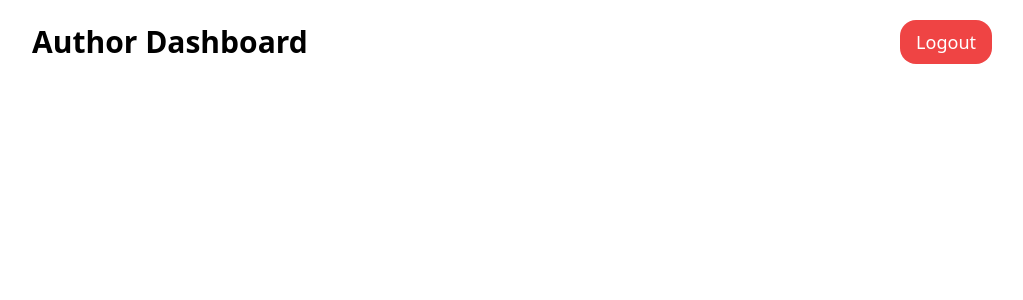
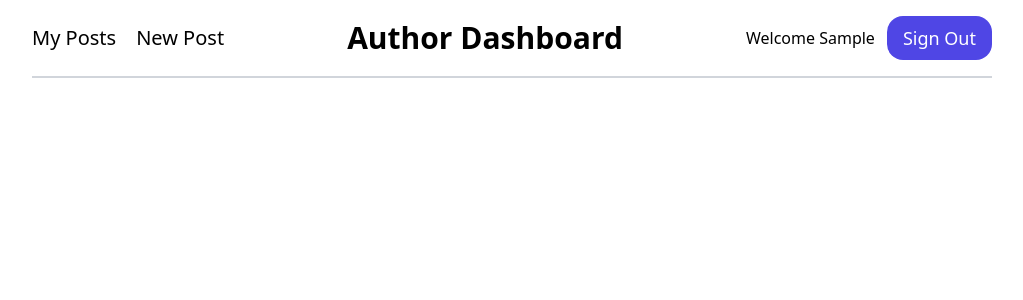
Before and after one commit to alex-delia/blog, a React (Vite) app in the folder frontend-author/: page / in a window 1280 px wide. Shown: the top 300 px of the page, without its empty margins (128-1151 px from the left). Built offline with nearby package versions, Linux system fonts and the light colour scheme; sample sign-in values are in the browser's storage.

Commit message:
show authors a navbar when logged in

```diff
--- a/frontend-author/src/App.jsx
+++ b/frontend-author/src/App.jsx
@@ -1,10 +1,10 @@
 import { Outlet, Navigate } from "react-router-dom";
 import { useContext } from "react";
 import AuthContext from "./context/AuthContext";
-import Button from "./components/common/Button";
+import NavBar from "./components/layout/Navbar";
 
 function App() {
-  const { isAuthenticated, logout } = useContext(AuthContext);
+  const { isAuthenticated } = useContext(AuthContext);
 
   if (!isAuthenticated) {
     return <Navigate to='login' replace />;
@@ -12,10 +12,7 @@ function App() {
 
   return (
     <div className='min-h-screen lg:px-40 md:px-20 px-10 pb-20'>
-      <div className="flex items-center justify-between mt-5">
-        <h1 className='text-3xl font-bold'>Author Dashboard</h1>
-        <Button text='Logout' onClick={logout} bgColor="bg-red-500" hoverColor="bg-red-400" />
-      </div>
+      <NavBar />
       <Outlet />
     </div>
   );
--- /dev/null
+++ b/frontend-author/src/components/layout/Navbar.jsx
@@ -0,0 +1,78 @@
+import { Link } from "react-router-dom";
+import Button from '../common/Button.jsx';
+import list from '/list.svg';
+import { useContext, useState } from "react";
+import AuthContext from "../../context/AuthContext.jsx";
+
+const NavBar = () => {
+    const [isOpen, setOpen] = useState(false);
+
+    const { logout, user } = useContext(AuthContext);
+
+    return (
+        <nav className="flex justify-between items-center gap-5 py-4 border-b-2 border-gray-300">
+            <ul className="hidden md:flex md:gap-5 text-nowrap">
+                <li className="text-xl hover:underline">
+                    <Link to='/posts'>My Posts</Link>
+                </li>
+                <li className="text-xl hover:underline">
+                    <Link to='/posts/new'>New Post</Link>
+                </li>
+            </ul>
+
+            <h1 className="text-3xl font-bold text-center">
+                <Link to='/'>Author Dashboard</Link>
+            </h1>
+
+            <div className="hidden md:flex md:gap-3 text-nowrap items-center">
+                <span>Welcome {user.firstName}</span>
+                <Button text='Sign Out' onClick={logout} />
+            </div>
+
+            <div className="relative md:hidden">
+                <button className="p-1 border-2 border-black rounded hover:bg-gray-300"
+                    onClick={() => setOpen(!isOpen)}>
+                    <img src={list} alt="menu" className="h-5" />
+                </button>
+                {isOpen && (
+                    <div className="absolute right-0 mt-2 w-28 bg-white divide-y divide-gray-100 rounded-lg shadow-lg">
+                        <Link
+                            to="/about"
+                            className="block px-4 py-2 text-sm text-gray-700 hover:bg-gray-100"
+                            onClick={() => setOpen(!isOpen)}
+                        >
+                            About
+                        </Link>
+                        <Link
+                            to="/authors"
+                            className="block px-4 py-2 text-sm text-gray-700 hover:bg-gray-100"
+                            onClick={() => setOpen(!isOpen)}
+                        >
+                            Authors
+                        </Link>
+                        <Link
+                            to="/posts"
+                            className="block px-4 py-2 text-sm text-gray-700 hover:bg-gray-100"
+                            onClick={() => setOpen(!isOpen)}
+                        >
+                            Posts
+                        </Link>
+
+                        <div
+                            className="block px-4 py-2 text-sm text-gray-700 hover:bg-gray-100 hover:cursor-pointer"
+                            onClick={() => {
+                                logout();
+                                setOpen(!isOpen);
+                            }}
+                        >
+                            Sign Out
+                        </div>
+
+                    </div>
+                )}
+            </div>
+        </nav >
+    );
+};
+
+export default NavBar;
```
Also changed, not shown: frontend-author/public/list.svg (added).
